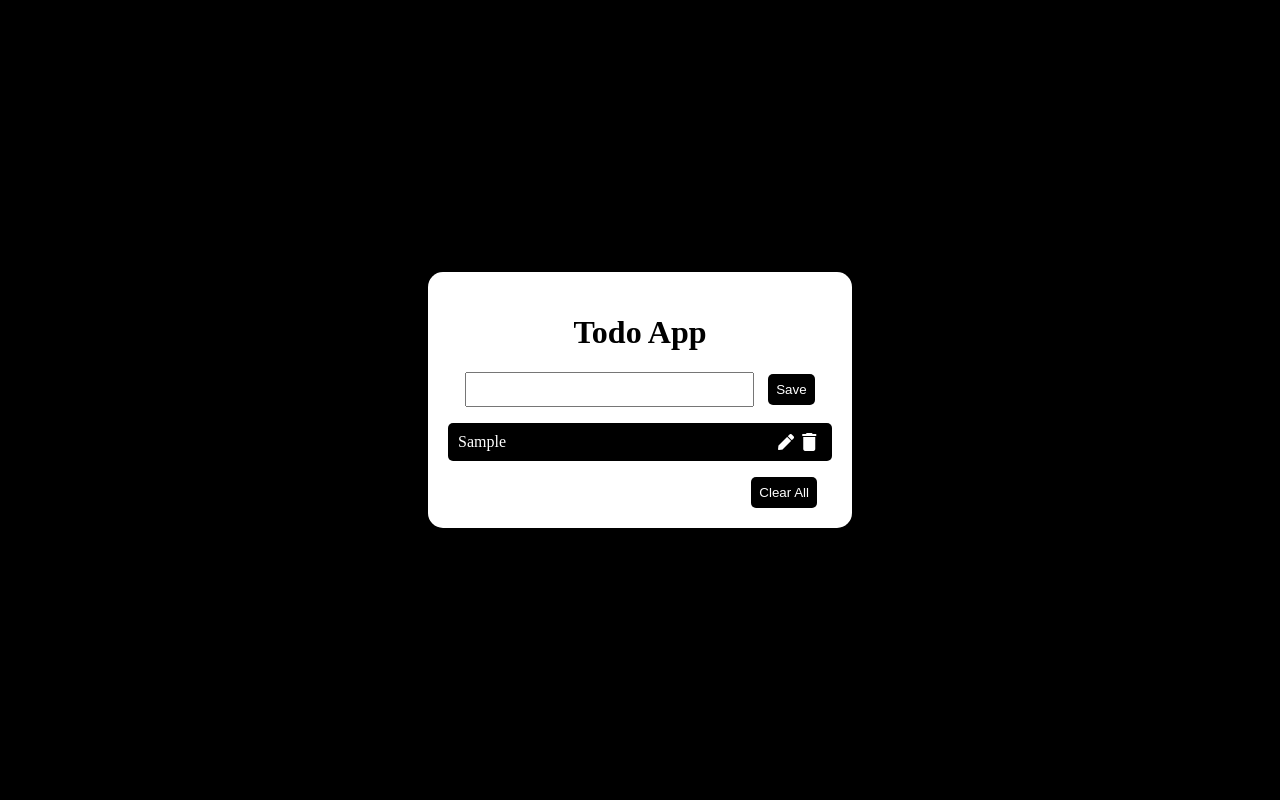
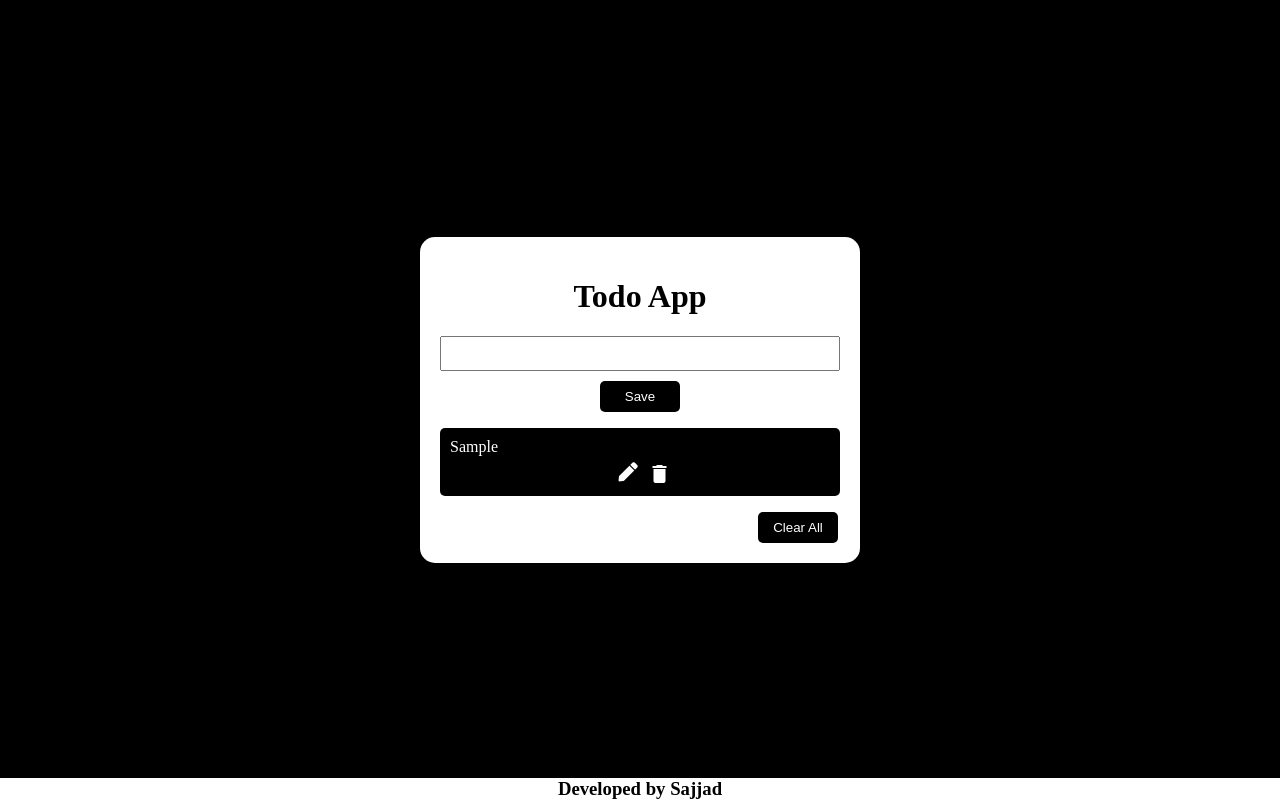
Before and after one commit to Sajjad-Hussain220/todo_app_js, a plain HTML site: page index.html in a window 1280 px wide. Both pictures are taken after typing "Sample" into the empty fields and a click on the button "Save". Drawn offline with Linux system fonts and the light colour scheme; no server answers.

Commit message:
todo_update

```diff
--- a/index.html
+++ b/index.html
@@ -11,20 +11,21 @@
     <link href="https://fonts.googleapis.com/icon?family=Material+Icons" rel="stylesheet">
 </head>
 
-<body id="body" onload="body()">
+<body id="body" onload="body">
     <div class="main">
         <h1>Todo App</h1>
 
         <input type="text" id="input_app">
-        <button type="button" id="save_btn" class="save_btn"onclick="add_items()">Save</button>
+        <button type="button" id="save_btn" class="save_btn" >Save</button>
         <ul id="li_list">
 
         </ul>
-        <button type="button" id="clearall" class="clar_all_btn save_btn" onclick="clear_ALL()">Clear All</button>
-
+        <button type="button" id="clearall" class="clar_all_btn save_btn" >Clear All</button>
     </div>
-
-    <script src="todo_app.js"></script>
+    <div class="name">
+    <h3>Developed by Sajjad</h1>
+    </div>
+    <script type="module" src="todo_app.js"></script>
 </body>
 
 </html>
--- a/style.css
+++ b/style.css
@@ -5,25 +5,22 @@ body {
     justify-content: center;
     align-items: center;
     height: 100vh;
-
 }
 
 .main {
     background-color: white;
-    width: 30%;
+    width: 80%;
+    max-width: 400px; /* Set a maximum width to prevent it from getting too wide */
     border-radius: 15px;
     padding: 20px;
     text-align: center;
     position: fixed;
-
 }
-
-
 
 input {
     padding: 8px;
-    width: 70%;
-    margin-right: 10px;
+    width: calc(100% - 20px);
+    margin-bottom: 10px;
 }
 
 .save_btn {
@@ -33,6 +30,8 @@ input {
     border: none;
     border-radius: 5px;
     cursor: pointer;
+    width: 20%;
+    box-sizing: border-box;
 }
 
 .save_btn:hover {
@@ -47,10 +46,10 @@ ul {
 li {
     margin: 10px 0;
     display: flex;
-    justify-content: space-between;
-    align-items: center;
+    flex-direction: column;
 }
-span {
+
+.span {
     display: block;
     white-space: nowrap;
     overflow: hidden;
@@ -62,26 +61,54 @@ span {
     border-radius: 5px;
     padding: 10px;
     color: white;
-}
-i
-{
-    cursor: pointer;
-    position: fixed;
+    margin-bottom: 10px;
+
+    margin: 10px 0;
+    display: flex;
+    flex-direction: column;
+    text-align: left;
+    overflow: auto;
  }
 
-.fas{
+.icons_setting {
+    margin-top: -12px;
+    display: flex;
+    flex-direction: row;
+    justify-content: center;
+}
 
-    margin-left: 25%;
+i {
+
+    cursor: pointer;
+    font-size: 1.2em;
 }
-.delete-icon
-{
-    margin-left: 26.5%;
 
+.fas,
+.delete-icon {
+    margin-left: 10px;
 }
-i:hover{
+
+
+i:hover {
     color: rgb(64, 64, 64);
 }
 
-.clar_all_btn{
-    margin-left: 79%;
+.clar_all_btn {
+    margin-left: calc(92% - 50px);
 }
+
+
+.name {
+    background-color: white;
+    color: black;
+    position: fixed;
+    bottom: 0;
+    left: 50%;
+    transform: translateX(-50%);
+width: 100%;
+text-align: center;
+}
+
+h3 {
+    margin: 0; /* Remove default margin for h3 */
+}
--- a/todo_app.js
+++ b/todo_app.js
@@ -1,18 +1,37 @@
+import { initializeApp } from 'https://www.gstatic.com/firebasejs/10.7.2/firebase-app.js'
+import { getFirestore, collection, addDoc } from 'https://www.gstatic.com/firebasejs/10.7.2/firebase-firestore.js'
+
+
+const firebaseConfig = {
+    apiKey: "AIzaSyAKxH2m_Bp2mkAhrf4okuc-5n7HFqe04ek",
+    authDomain: "sajjad-firebase.firebaseapp.com",
+    projectId: "sajjad-firebase",
+    storageBucket: "sajjad-firebase.appspot.com",
+    messagingSenderId: "657810945804",
+    appId: "1:657810945804:web:0306ba85205139c9fabb29",
+    measurementId: "G-6DY02PFQL7"
+};
+
+const app = initializeApp(firebaseConfig)
+const db = getFirestore(app)
+
+let save_button = document.getElementById("save_btn");
 let input_app = document.getElementById("input_app");
 let ul_list = document.getElementById("li_list");
-let save_button = document.getElementById("save_btn");
 let clear_button = document.getElementById("clearall")
 clear_button.style.display = "none";
-function add_items() {
 
+save_button.addEventListener('click', function () {
     let li_list = document.createElement("li");
     let input_app_value = input_app.value;
 
     if (input_app_value.trim()) {
         li_list.innerHTML = `
-        <span>${input_app_value}</span>
+        <span>${input_app_value}</span><br>
+        <div class="icons_setting">
         <i class="fas fa-pen"></i>
-        <i class="material-icons delete-icon">delete</i>`;
+        <i class="material-icons delete-icon">delete</i></div>`;
+
         ul_list.appendChild(li_list);
         li_list.classList.add("li");
 
@@ -21,12 +40,13 @@ function add_items() {
 
 
         let deleteIcon = li_list.querySelector('.delete-icon');
-        deleteIcon.addEventListener('click', function() {
+        deleteIcon.addEventListener('click', function () {
             ul_list.removeChild(li_list);
+
         });
 
         let editIcon = li_list.querySelector('.fa-pen');
-        editIcon.addEventListener('click', function() {
+        editIcon.addEventListener('click', function () {
             let listItemText = li_list.querySelector('span').textContent;
             input_app.value = listItemText;
             ul_list.removeChild(li_list);
@@ -34,20 +54,37 @@ function add_items() {
         });
         save_button.innerText = "Save";
 
-    }else {
+    } else {
         alert("Please Input Todo");
     }
     input_app.value = "";
 }
+)
+clear_button.addEventListener("click" , function()
+ {
+    if (ul_list.children.length > 0) {
+        ul_list.innerHTML = "";
+        clear_button.style.display = "none";
+    }else{}
+    clear_button.style.display = "none";
+
+}
+)
 
 
-function clear_ALL()
-{
+const addDatainfirebase = async () => {
+    var currentDate = new Date()
+    try {
+        const docRef = await addDoc(collection(db, "Todo_app"), {
+            data: input_app.value,
+            date: currentDate.getFullYear() + '-' + (currentDate.getMonth() + 1) + '-' + currentDate.getDate(),
+            time: currentDate.getHours() + ':' + currentDate.getMinutes() + ':' + currentDate.getSeconds()
 
-
-        if (ul_list.children.length > 0) {
-            ul_list.innerHTML = "";
+        });
+        console.log("Document written with ID: ", docRef.id);
+    } catch (e) {
+        console.error("Error adding document: ", e);
+    }
 }
 
-
-}
+save_button.addEventListener("click", addDatainfirebase)
```
Lines whose indentation alone changed are shown as unchanged.
